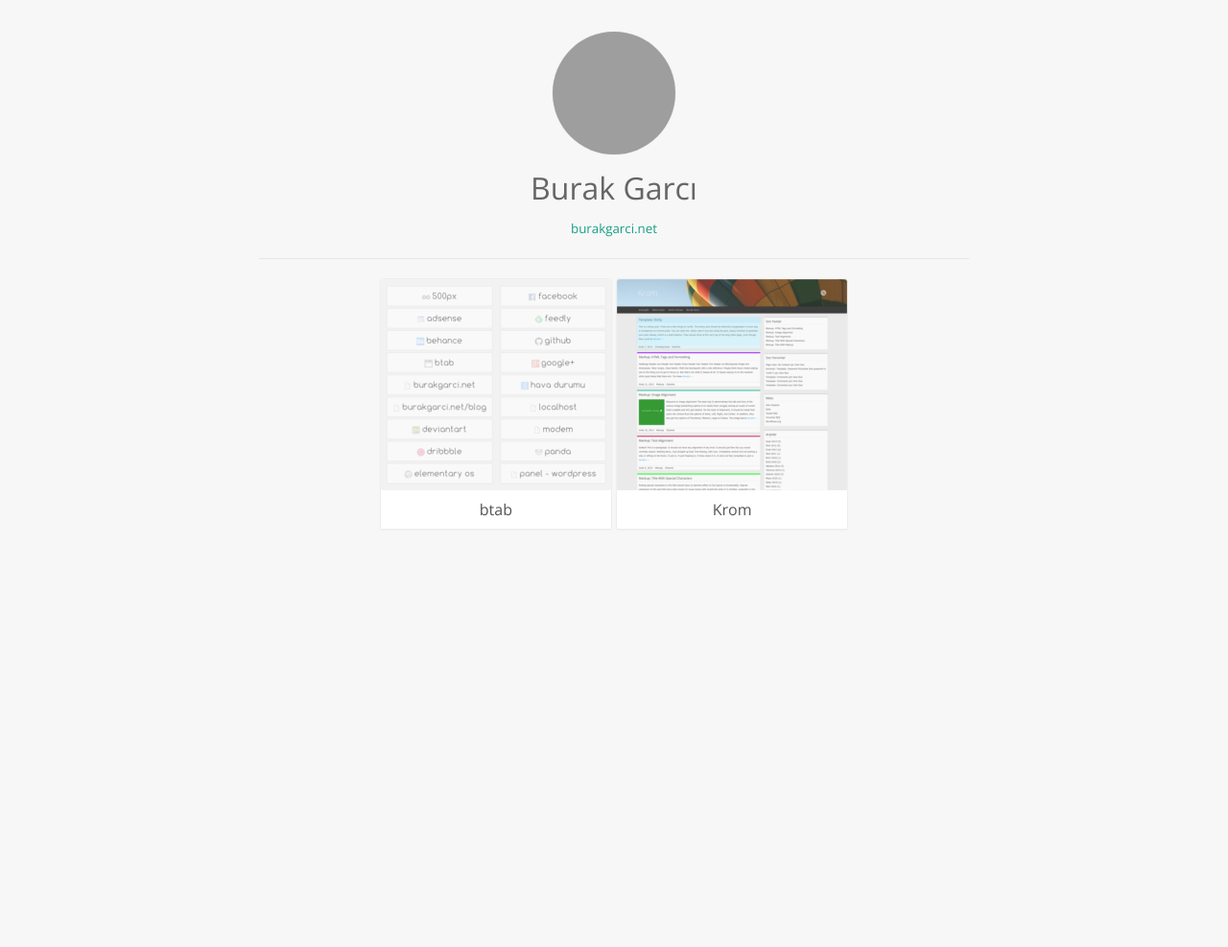
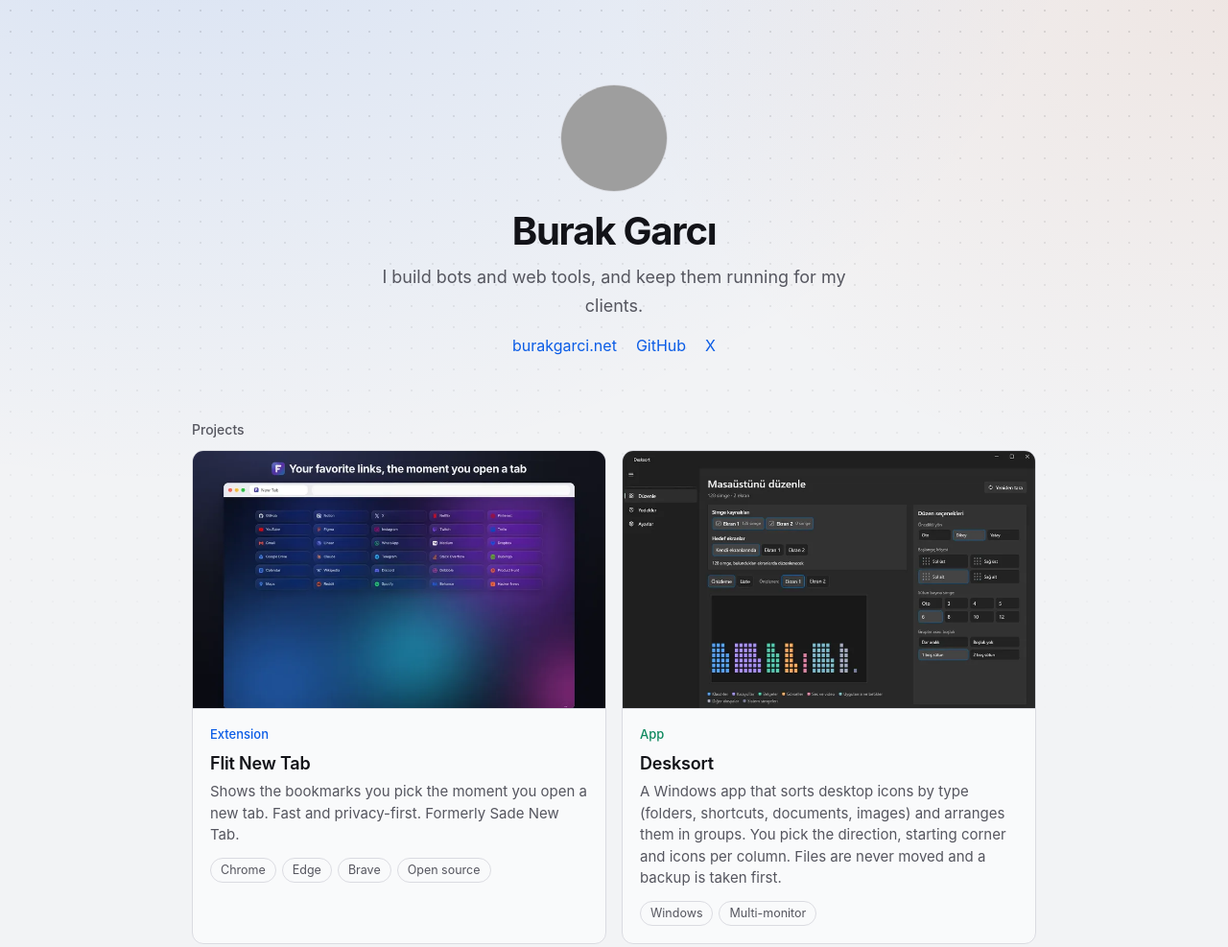
Before and after one commit to burakgarci/burakgarci.github.io, a plain HTML site: page index.html in a window 1280 px wide. Shown: the top 987 px of the page at 96% size. Before the commit the page ends 800 px from the top, so only its background shows below. Drawn offline with nearby package versions, Linux system fonts and the light colour scheme; grey boxes are pictures that could not be loaded.

Commit message:
Redesign: profile + project cards

```diff
--- a/index.html
+++ b/index.html
@@ -1,50 +1,41 @@
 <!DOCTYPE html>
 <html lang="en">
 <head>
-	<meta charset="UTF-8">
-	<title>Burak Garcı on GitHub</title>
-	<meta name="description" content="Burak Garcı's GitHub page...">
-	<meta name="viewport" content="width=device-width, initial-scale=1" />
-	<link rel="stylesheet" href="style.css">
-	<link rel="stylesheet" href="http://fonts.googleapis.com/css?family=Open+Sans%3A300%2C400%2C700&amp;subset=latin%2Clatin-ext" />
+<meta charset="utf-8">
+<meta name="viewport" content="width=device-width, initial-scale=1">
+<title>Burak Garcı on GitHub</title>
+<meta name="description" content="Desktop apps, browser extensions and web tools by Burak Garcı.">
+<meta name="theme-color" content="#f2f3f5" media="(prefers-color-scheme: light)">
+<meta name="theme-color" content="#17181c" media="(prefers-color-scheme: dark)">
+<link rel="stylesheet" href="style.css">
 </head>
 <body>
-	<div class="wrap">
+<main class="wrap">
+  <header class="profile">
+    <img class="avatar" src="https://1.gravatar.com/avatar/3c6a3c4b374376af51205fb9092033a9?s=240" width="112" height="112" alt="Burak Garcı">
+    <h1>Burak Garcı</h1>
+    <p class="bio">I build bots and web tools, and keep them running for my clients.</p>
+    <nav class="links" aria-label="Links"><a href="https://burakgarci.net">burakgarci.net</a><a href="https://github.com/burakgarci">GitHub</a><a href="https://x.com/burakgarci">X</a></nav>
+  </header>
 
-		<div id="header">
-			<img src="http://1.gravatar.com/avatar/3c6a3c4b374376af51205fb9092033a9?s=128" alt="Burak Garcı" id="avatar"/>
-			<h1 id="header-title">Burak Garcı</h1><!-- /#header-title -->
-			<p id="header-desc">
-				<a href="http://burakgarci.net"><small>burakgarci.net</small></a>
-			</p><!-- /#header-desc -->
-		</div><!-- /#header -->
+  <section aria-labelledby="h-projects">
+    <h2 id="h-projects">Projects</h2>
+    <ul class="grid">
+        <li><a class="card" href="https://github.com/burakgarci/flit-new-tab"><img class="shot" src="images/flit.webp" width="800" height="500" loading="lazy" decoding="async" alt=""><span class="body"><span class="kind c-blue">Extension</span><b>Flit New Tab</b><span class="s">Shows the bookmarks you pick the moment you open a new tab. Fast and privacy-first. Formerly Sade New Tab.</span><span class="tags"><span class="tag">Chrome</span><span class="tag">Edge</span><span class="tag">Brave</span><span class="tag">Open source</span></span></span></a></li>
+        <li><a class="card" href="https://burakgarci.net/projeler/desksort/"><img class="shot" src="images/desksort.webp" width="800" height="500" loading="lazy" decoding="async" alt=""><span class="body"><span class="kind c-green">App</span><b>Desksort</b><span class="s">A Windows app that sorts desktop icons by type (folders, shortcuts, documents, images) and arranges them in groups. You pick the direction, starting corner and icons per column. Files are never moved and a backup is taken first.</span><span class="tags"><span class="tag">Windows</span><span class="tag">Multi-monitor</span></span></span></a></li>
+        <li><a class="card" href="https://burakgarci.net/projeler/kisisel-klasor-konumu-degistirici/"><img class="shot" src="images/folder-relocator.webp" width="800" height="500" loading="lazy" decoding="async" alt=""><span class="body"><span class="kind c-orange">Tool</span><b>Kişisel Klasör Konumu Değiştirici</b><span class="s">A small tool to change where Windows personal folders like Documents, Downloads and Desktop live, all from one place.</span><span class="tags"><span class="tag">Windows</span><span class="tag">v2.0.0</span></span></span></a></li>
+        <li><a class="card" href="https://rp.burakgarci.net/"><img class="shot" src="images/rastgele-profil.webp" width="800" height="500" loading="lazy" decoding="async" alt=""><span class="body"><span class="kind c-blue">Web tool</span><b>Rastgele Profil</b><span class="s">Generates random Turkish profiles with photos for designers: name, city, contact details and avatar. Also available as a JSON API.</span><span class="tags"><span class="tag">Web</span><span class="tag">JSON API</span></span></span></a></li>
+    </ul>
+  </section>
 
-		<div id="content">
-
-			<div id="projects">
-
-				<a class="project" href="https://github.com/burakgarci/btab" >
-					<div class="project-img-wrapper">
-						<img src="images/btab.png" alt="btab for Chrome" class="project-img">
-					</div><!-- /.project-img-wrapper -->
-					<div class="project-title">
-						btab
-					</div><!-- /.project-title -->
-				</a><!-- /.project -->
-
-				<a class="project" href="https://github.com/burakgarci/krom" >
-					<div class="project-img-wrapper">
-						<img src="images/krom.jpg" alt="Krom WordPress Teması" class="project-img">
-					</div><!-- /.project-img-wrapper -->
-					<div class="project-title">
-						Krom
-					</div><!-- /.project-title -->
-				</a><!-- /.project -->
-
-			</div><!-- /#projects -->
-
-		</div><!-- /#content -->
-
-	</div><!-- /.wrap -->
+  <section aria-labelledby="h-archive">
+    <h2 id="h-archive">Archive</h2>
+    <ul class="grid">
+        <li><a class="card" href="https://github.com/burakgarci/btab"><span class="body"><span class="kind c-muted">Extension</span><b>btab</b><span class="s">Basit New Tab, a minimal new tab extension for Chrome. Lives on as Flit New Tab.</span><span class="tags"><span class="tag">2016</span></span></span></a></li>
+        <li><a class="card" href="https://github.com/burakgarci/krom"><span class="body"><span class="kind c-muted">WordPress theme</span><b>Krom</b><span class="s">A mobile-first responsive theme for personal blogs with five layout options.</span><span class="tags"><span class="tag">2015</span></span></span></a></li>
+    </ul>
+  </section>
+</main>
+<footer>© 2012–2026 Burak Garcı</footer>
 </body>
 </html>
--- a/style.css
+++ b/style.css
@@ -1,91 +1,75 @@
-/*
-* Primary style file
-*/
-
-*, *:before, *:after, *:focus {
-	-webkit-box-sizing: border-box;
-	-moz-box-sizing: border-box;
-	box-sizing: border-box;
-	outline: none;
+/* Colors, type and card style taken from burakgarci.net */
+:root {
+  --bg: #f2f3f5; --text: #121318; --muted: #55565f; --faint: #dadbe1; --dot: rgba(18, 19, 24, .11);
+  --accent: #0a5ce6; --green: #0f8a5f; --orange: #c4531a; --card: rgba(255, 255, 255, .55);
+  --font: -apple-system, BlinkMacSystemFont, "SF Pro Text", "Segoe UI Variable Text", "Segoe UI", system-ui, sans-serif;
+  --font-display: -apple-system, BlinkMacSystemFont, "SF Pro Display", "Segoe UI Variable Display", "Segoe UI", system-ui, sans-serif;
+  color-scheme: light;
+}
+@media (prefers-color-scheme: dark) {
+  :root {
+    --bg: #17181c; --text: #ececf0; --muted: #a7a8b2; --faint: #2d2e35; --dot: rgba(255, 255, 255, .09);
+    --accent: #6aa5ff; --green: #4cc79a; --orange: #f08a52; --card: rgba(255, 255, 255, .035);
+    color-scheme: dark;
+  }
 }
 
+* { box-sizing: border-box; }
 body {
-	font: 16px/1.5 'Open Sans', Ubuntu, Verdana, sans-serif;
-	background: #f7f7f7;
-	color: #453445;
-	margin: 0;
-	padding: 3px;
+  margin: 0; min-height: 100vh; color: var(--text); font: 17px/1.65 var(--font); -webkit-font-smoothing: antialiased;
+  background:
+    radial-gradient(120% 60% at 15% -10%, color-mix(in srgb, var(--accent) 12%, transparent), transparent 62%),
+    radial-gradient(90% 50% at 100% 0%, color-mix(in srgb, var(--orange) 8%, transparent), transparent 55%),
+    var(--bg);
+  background-color: var(--bg);
+  background-repeat: no-repeat;
 }
-a {
-	color: #16a085
+body::before {
+  content: ""; position: fixed; inset: 0; z-index: -1; pointer-events: none;
+  background-image: radial-gradient(var(--dot) 1px, transparent 1.4px); background-size: 22px 22px;
+  -webkit-mask-image: linear-gradient(to bottom, #000 0%, rgba(0,0,0,.55) 45%, transparent 95%);
+  mask-image: linear-gradient(to bottom, #000 0%, rgba(0,0,0,.55) 45%, transparent 95%);
 }
-a:hover,
-a:focus {
-	color: #c0392b;
+a { color: inherit; text-decoration: none; }
+:focus-visible { outline: 2px solid var(--accent); outline-offset: 3px; border-radius: 4px; }
+::selection { background: color-mix(in srgb, var(--accent) 22%, transparent); }
+
+.wrap { width: min(880px, 100% - 40px); margin-inline: auto; }
+
+/* Profile */
+.profile { padding: 88px 0 64px; text-align: center; display: grid; justify-items: center; gap: 10px; }
+.avatar { width: 112px; height: 112px; border-radius: 50%; color: transparent; border: 1px solid var(--faint); margin-bottom: 8px; }
+h1 { font: 650 clamp(30px, 5vw, 40px)/1.15 var(--font-display); letter-spacing: -.03em; margin: 0; }
+.bio { margin: 0; color: var(--muted); font-size: 18px; max-width: 30em; }
+.links { display: flex; gap: 20px; flex-wrap: wrap; justify-content: center; font-size: 16px; margin-top: 4px; }
+.links a { color: var(--accent); }
+.links a:hover { text-decoration: underline; text-underline-offset: 3px; }
+
+/* Projects */
+section { padding-bottom: 56px; }
+h2 { font: 500 14px/1.4 var(--font); color: var(--muted); margin: 0 0 12px; }
+.grid { list-style: none; margin: 0; padding: 0; display: grid; gap: 16px; grid-template-columns: repeat(auto-fill, minmax(min(100%, 380px), 1fr)); }
+.card {
+  display: flex; flex-direction: column; height: 100%; overflow: hidden;
+  border: 1px solid var(--faint); border-radius: 12px; background: var(--card);
+  transition: border-color .15s, transform .15s;
 }
-a:not(:hover) {
-	text-decoration: none;
+.card:hover { border-color: color-mix(in srgb, var(--accent) 55%, var(--faint)); transform: translateY(-2px); }
+.shot { display: block; width: 100%; height: auto; aspect-ratio: 16 / 10; object-fit: cover; object-position: top; border-bottom: 1px solid var(--faint); background: var(--faint); color: transparent; }
+.body { display: grid; gap: 4px; align-content: start; padding: 16px 18px 18px; }
+.kind { font-size: 13px; font-weight: 500; }
+.card b { font-weight: 600; font-size: 18px; letter-spacing: -.01em; }
+.card:hover b { color: var(--accent); }
+.s { color: var(--muted); font-size: 15px; line-height: 1.5; }
+.tags { display: flex; flex-wrap: wrap; gap: 6px; margin-top: 8px; }
+.tag { font-size: 12.5px; color: var(--muted); border: 1px solid var(--faint); border-radius: 999px; padding: 2px 10px; }
+.c-blue { color: var(--accent); } .c-green { color: var(--green); } .c-orange { color: var(--orange); } .c-muted { color: var(--muted); }
+
+footer { padding: 8px 0 48px; color: var(--muted); font-size: 14px; text-align: center; }
+
+@media (max-width: 560px) {
+  body { font-size: 16px; }
+  .profile { padding: 56px 0 44px; }
+  .bio { font-size: 17px; }
 }
-.wrap {
-	width: 100%;
-	min-width: 260px;
-	max-width: 740px;
-	text-align: center;
-}
-#header	{
-	padding-bottom: 20px;
-	margin-bottom: 20px;
-	border-bottom: 1px solid #e6e6e6;
-}
-#avatar {
-	width: 128px;
-	height: 128px;
-	border-radius: 50%;
-	box-shadow: 0 0 1px rgba(0,0,0,.2);
-}
-#header-title {
-	font-weight: normal;
-	color: #666;
-	margin: 5px 0;
-}
-#header-desc {
-	margin: 0;
-}
-.project {
-	display: inline-block;
-	background: #fff;
-	border: 1px solid #eee;
-	box-shadow: 0 1px 2px -1px rgba(0,0,0,.1);
-	margin-bottom: 20px;
-	border-radius: 3px 3px 0 0;
-}
-.project:focus,
-.project:hover {
-	box-shadow: 0 2px 2px 0 rgba(0,0,0,.2);
-}
-.project-img {
-	width: 240px;
-	height: 220px;
-	vertical-align: top;
-	border-radius: 3px 3px 0 0;
-}
-.project-title {
-	height: 40px;
-	line-height: 40px;
-}
-#projects a{
-	text-decoration: none;
-}
-#projects a:not(:hover){
-	color: #555;
-}
-.project a:hover {
-	color: #c0392b;
-}
-
-/* For bigger screens */
-@media screen and (min-width: 481px) {
-	.wrap {
-		margin: 30px auto 10px auto;
-	}
-}
+@media (prefers-reduced-motion: reduce) { * { transition: none !important; } }
```
Also changed, not shown: images/btab.png (deleted), images/desksort.webp (added), images/flit.webp (added), images/folder-relocator.webp (added), images/krom.jpg (deleted), images/rastgele-profil.webp (added).
